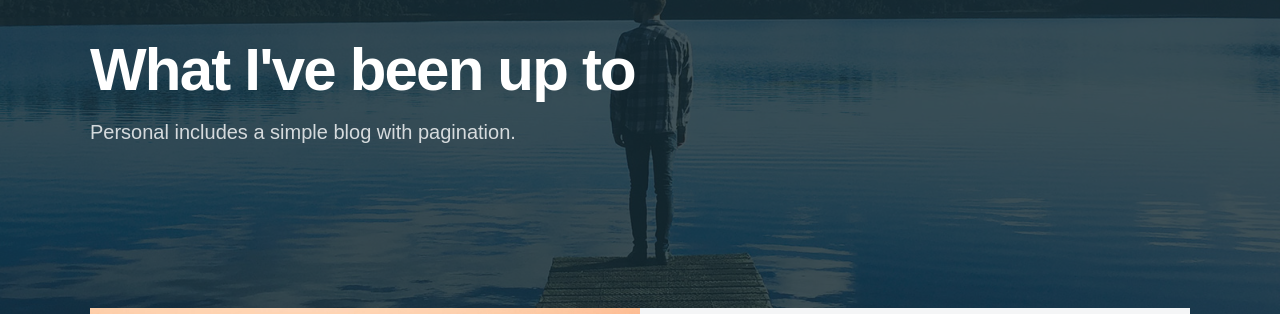
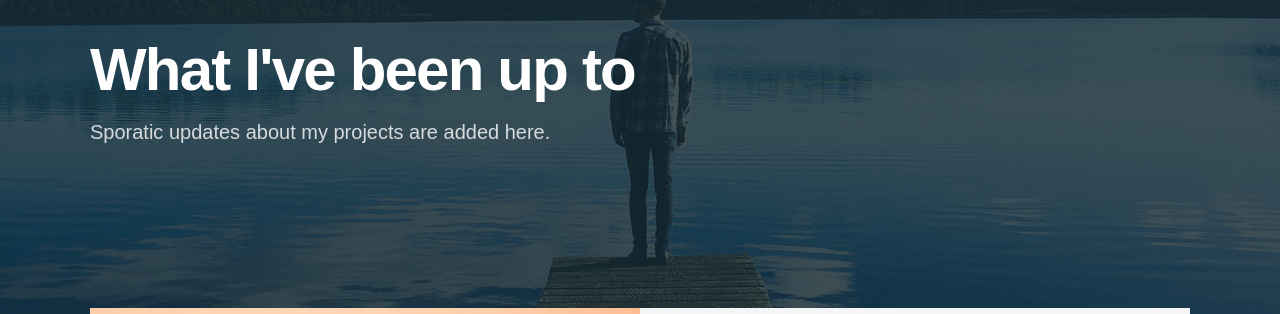
Before and after one commit to amymuwu/website3.0, a Jekyll site: the page built from blog/index.html, in a window 1280 px wide. Shown: the part 221-535 px from the top of the page. Built offline with Jekyll 4.4.1, drawn with Linux system fonts in a browser that asks for light colours; nearby versions of some CDN libraries; some web fonts are replaced; the list of posts is cut into pages by our own code.

Commit message:
Update index.html

```diff
--- a/blog/index.html
+++ b/blog/index.html
@@ -14,7 +14,7 @@ featured_image: /images/demo/blog.jpg
 	<div class="wrap">
 
 		<h1>What I've been up to</h1>
-		<p>Personal includes a simple blog with pagination.</p>
+		<p>Sporatic updates about my projects are added here.</p>
 
 	</div>
 
```
